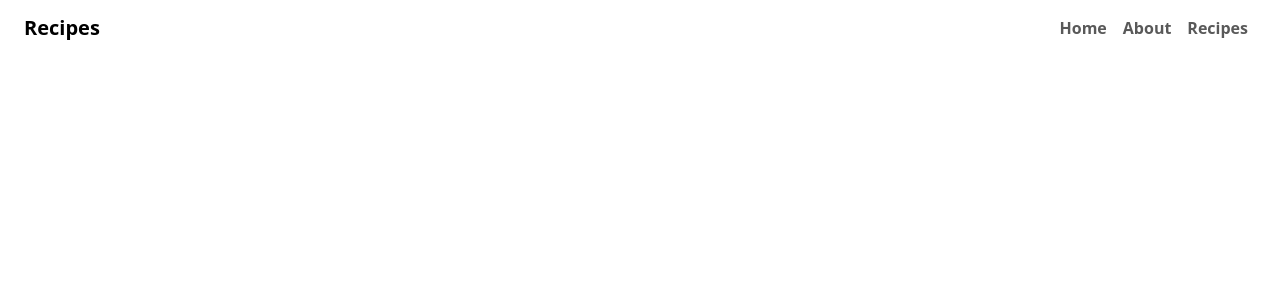
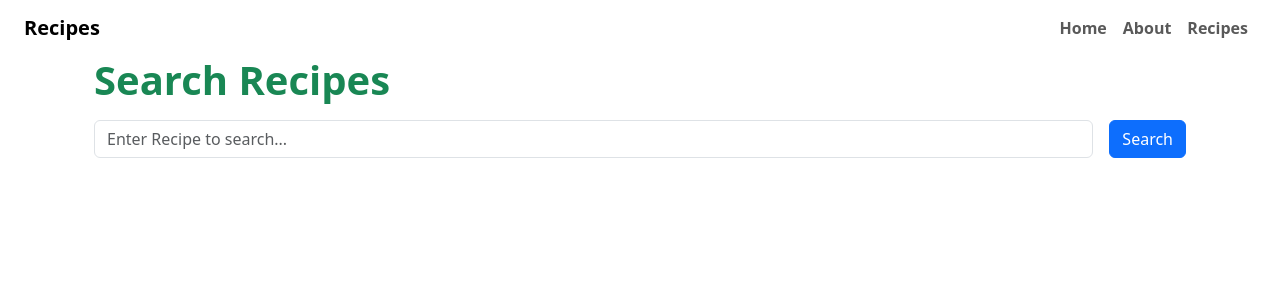
Before and after one commit to Aysha149/Full-Stack-MERN-course, a React (Vite) app in the folder react/my-app/: page /recipes-search in a window 1280 px wide. Shown: the top 300 px of the page. Built offline with nearby package versions, Linux system fonts and the light colour scheme.

Commit message:
Search Recipe

```diff
--- a/react/my-app/src/App.tsx
+++ b/react/my-app/src/App.tsx
@@ -1,9 +1,10 @@
 import { BrowserRouter as Router, Link, Route, Routes } from "react-router-dom";
 import About from "./About";
 import Home from "./Home";
-import RecipeList from "./RecipeList";
+ import RecipeList from "./RecipeList";
 import RecipeAdd from "./RecipeAdd";
 import RecipeEdit from "./RecipeEdit";
+import RecipeSearch from "./RecipeSearch";
 
 function App() {
   return (
@@ -30,12 +31,13 @@ function App() {
             </li>
 
             <li className="nav-item">
-              <Link className="nav-link fw-bold" to="/recipes">
+              <Link className="nav-link fw-bold" to="/recipes-search">
                 Recipes
               </Link>
             </li>
 
-          </ul>
+        </ul>
+
         </div>
       </nav>
       <div className="container">
@@ -43,9 +45,11 @@ function App() {
           <Routes>
             <Route path="/" element={<Home />} />
             <Route path="/about" element={<About />} />
-            <Route path="/recipes" element={<RecipeList />} />
+            <Route path="/recipes" element={<RecipeList  />} />
+             <Route path="/recipes-search" element={<RecipeSearch />} />
             <Route path="/recipes-add" element={<RecipeAdd />} />
             <Route path="/recipes-edit/:id" element={<RecipeEdit />} />
+
 
           </Routes>
         </main>
--- /dev/null
+++ b/react/my-app/src/RecipeSearch.tsx
@@ -0,0 +1,70 @@
+import { useState } from "react";
+
+type Recipe = {
+  id: number;
+  name: string;
+  image: string;
+  servings: number;
+  difficulty: string;
+  rating: number;
+};
+
+const RecipeSearch = () => {
+  const [recipes, setRecipes] = useState<Recipe[]>([]);
+  const [searchTerm, setSearchTerm] = useState<string>("");
+
+  const fetchRecipes = async () => {
+    const apiUrl = `https://dummyjson.com/recipes/search?q=${searchTerm}`;
+    console.log(apiUrl);
+    const response = await fetch(apiUrl);
+    const data = await response.json();
+    console.log(data);
+    setRecipes(data.recipes);
+  };
+
+  return (
+    <div className="container">
+      <h1 className="text-success fw-bold mb-3">Search Recipes</h1>
+      <div className="d-flex mb-4">
+        <input
+          type="text"
+          className="form-control me-3"
+          name="searchTextBox"
+          id="searchTextBox"
+          placeholder="Enter Recipe to search..."
+          value={searchTerm}
+          onChange={(event) => setSearchTerm(event.target.value)}
+        />
+        <button className="btn btn-primary" onClick={() => fetchRecipes()}>
+          Search
+        </button>
+      </div>
+
+      <div className="row">
+        {recipes.map((recipe) => (
+          <div className="col-md-3 mb-3" key={recipe.id}>
+            <div className="card h-100">
+              <img
+                src={recipe.image}
+                className="card-img-top"
+                alt={recipe.name}
+              />
+              <div className="card-body">
+                <h5 className="card-title">{recipe.name}</h5>
+                <p className="card-text">Servings: {recipe.servings}</p>
+                <p className="card-text">Difficulty: {recipe.difficulty}</p>
+                <p className="card-text">Rating: {recipe.rating}</p>
+
+                <a href="#" className="btn btn-primary">
+                  View Details
+                </a>
+              </div>
+            </div>
+          </div>
+        ))}
+      </div>
+    </div>
+  );
+};
+
+export default RecipeSearch;
```
